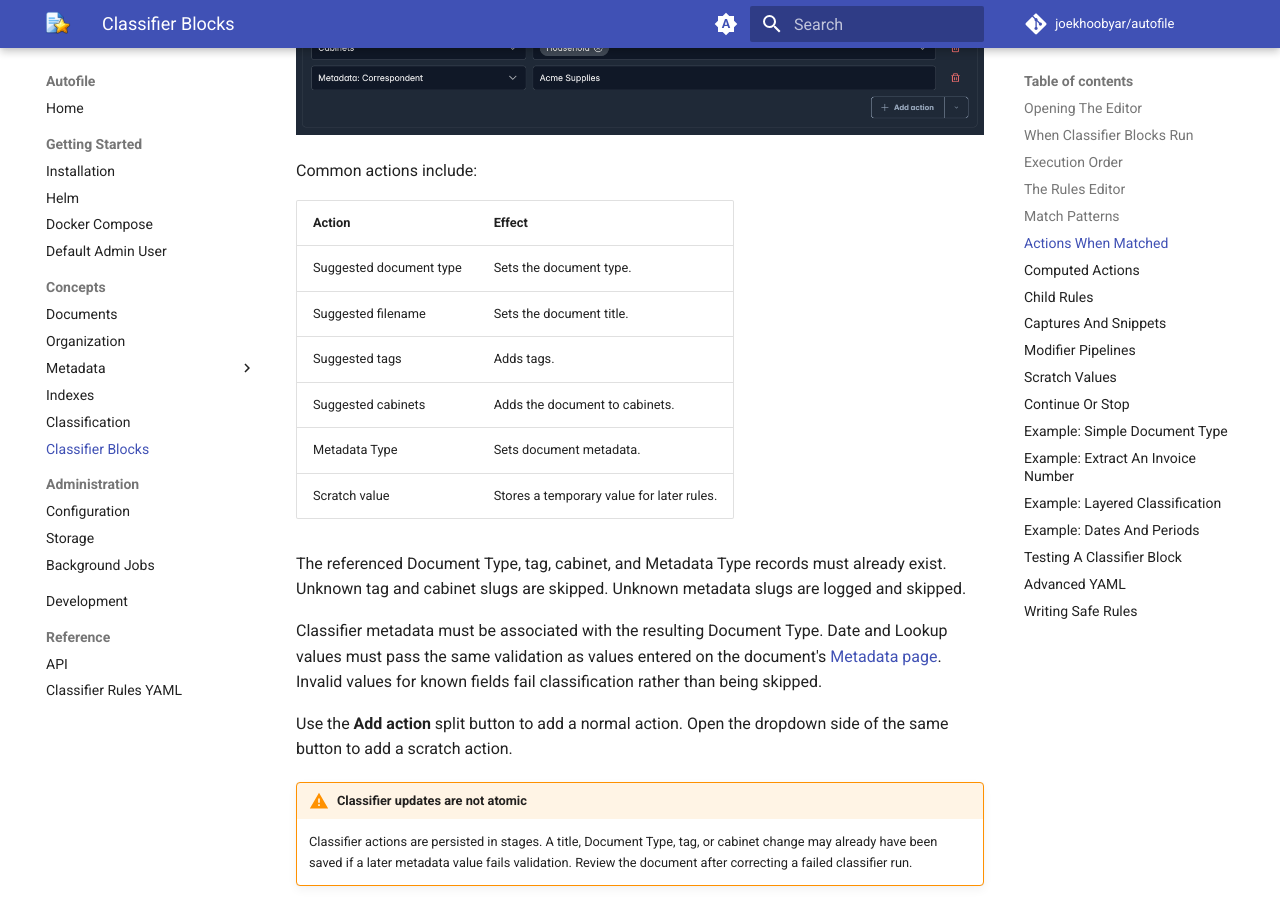
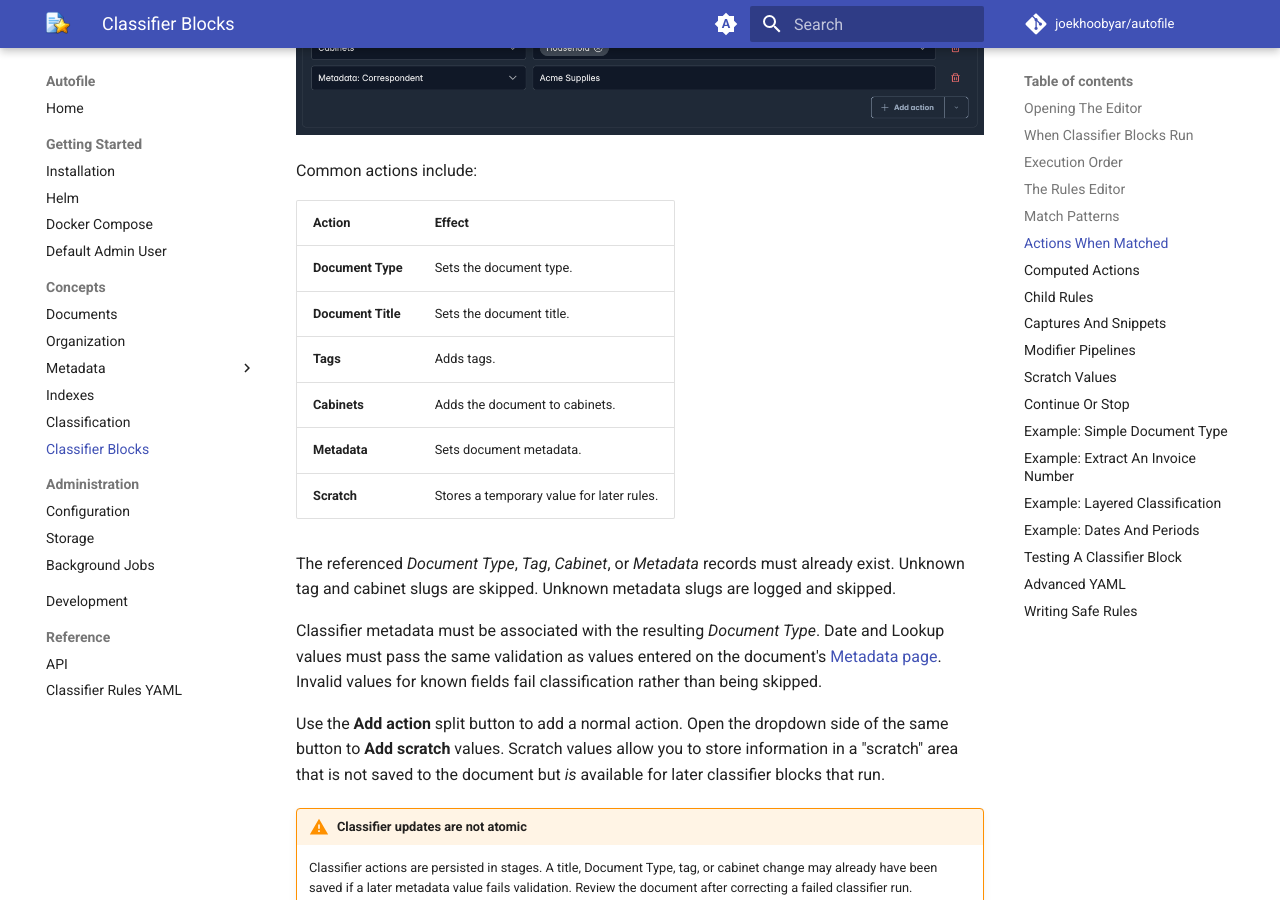
Before and after one commit to joekhoobyar/autofile, an MkDocs documentation site: the page built from docs/concepts/classifier-blocks.md, in a window 1280 px wide and 900 px high, scrolled down 3561 px. Built offline with MkDocs 1.6.1 and Material for MkDocs 9.7.7, drawn with Linux system fonts in a browser that asks for light colours; comment, search, counter and statistics services are not loaded; some of the changed text lies outside the part shown.

Commit message:
docs: more updates

```diff
--- a/docs/concepts/classifier-blocks.md
+++ b/docs/concepts/classifier-blocks.md
@@ -89,18 +89,18 @@ Common actions include:
 
 | Action | Effect |
 | --- | --- |
-| Suggested document type | Sets the document type. |
-| Suggested filename | Sets the document title. |
-| Suggested tags | Adds tags. |
-| Suggested cabinets | Adds the document to cabinets. |
-| Metadata Type | Sets document metadata. |
-| Scratch value | Stores a temporary value for later rules. |
+| **Document Type** | Sets the document type. |
+| **Document Title** | Sets the document title. |
+| **Tags** | Adds tags. |
+| **Cabinets** | Adds the document to cabinets. |
+| **Metadata** | Sets document metadata. |
+| **Scratch** | Stores a temporary value for later rules. |
 
-The referenced Document Type, tag, cabinet, and Metadata Type records must already exist. Unknown tag and cabinet slugs are skipped. Unknown metadata slugs are logged and skipped.
+The referenced *Document Type*, *Tag*, *Cabinet*, or *Metadata* records must already exist. Unknown tag and cabinet slugs are skipped. Unknown metadata slugs are logged and skipped.
 
-Classifier metadata must be associated with the resulting Document Type. Date and Lookup values must pass the same validation as values entered on the document's [Metadata page](document-metadata.md). Invalid values for known fields fail classification rather than being skipped.
+Classifier metadata must be associated with the resulting *Document Type*. Date and Lookup values must pass the same validation as values entered on the document's [Metadata page](document-metadata.md). Invalid values for known fields fail classification rather than being skipped.
 
-Use the **Add action** split button to add a normal action. Open the dropdown side of the same button to add a scratch action.
+Use the **Add action** split button to add a normal action. Open the dropdown side of the same button to **Add scratch** values. Scratch values allow you to store information in a "scratch" area that is not saved to the document but *is* available for later classifier blocks that run.
 
 !!! warning "Classifier updates are not atomic"
     Classifier actions are persisted in stages. A title, Document Type, tag, or cabinet change may already have been saved if a later metadata value fails validation. Review the document after correcting a failed classifier run.
@@ -125,9 +125,9 @@ Child rules run only after the top-level block matches. Autofile evaluates every
 
 Each child rule contains:
 
-- Pattern: text and metadata conditions that decide whether the child rule runs.
-- Modifier pipeline: optional transformations that create additional snippets.
-- Actions: values computed when the child rule matches.
+- **Pattern:** text and metadata conditions that decide whether the child rule runs.
+- **Modifier pipeline:** optional transformations that create additional snippets.
+- **Actions:** values computed when the child rule matches.
 
 Use child rules to extract specific values after a document has already been recognized by the parent block. For example, a top-level pattern might recognize an invoice, while child rules extract invoice number, invoice date, account number, or total amount.
 
--- a/mkdocs.yml
+++ b/mkdocs.yml
@@ -48,7 +48,7 @@ nav:
           - Metadata Types: concepts/metadata-types.md
           - Document Metadata: concepts/document-metadata.md
       - Indexes: concepts/indexes.md
-      - Classification: concepts/classifiers.md
+      - Classification: concepts/classification.md
       - Classifier Blocks: concepts/classifier-blocks.md
   - Administration:
       - Configuration: admin/configuration.md
--- a/ui/src/pages/classifierBlocks.tsx
+++ b/ui/src/pages/classifierBlocks.tsx
@@ -362,7 +362,7 @@ function ClassifierBlockForm({ data }: Readonly<{ data?: Partial<ClassifierBlock
         <div className="col-12 md:col-6 lg:col-4">
           <label htmlFor="order" className="font-medium mb-2 block">Order</label>
           <InputText id="order" value={data?.order?.toString() ?? 'Assigned automatically on create'} disabled />
-          <small className="text-600">Order is managed by the API.</small>
+          <small className="text-600">Order is managed by drag-and-drop on the list page.</small>
         </div>
 
         <div className="col-12 md:col-6 lg:col-4">
```
Also changed, not shown: other parts of docs/concepts/classifier-blocks.md (+8 -8 lines), docs/concepts/classification.md (renamed from docs/concepts/classifiers.md, +0 -2 lines), docs/concepts/metadata.md (+1 -1 lines).
